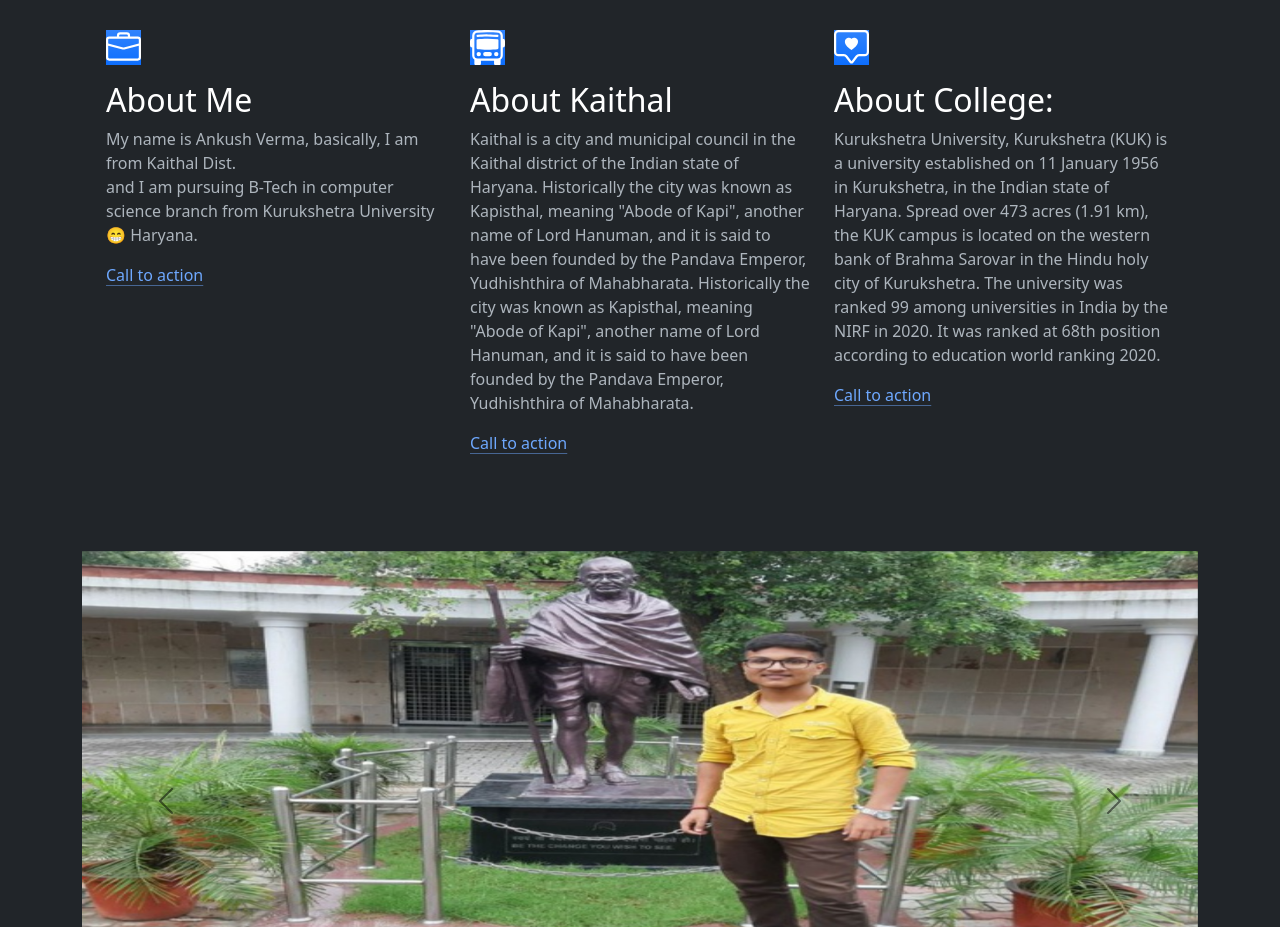
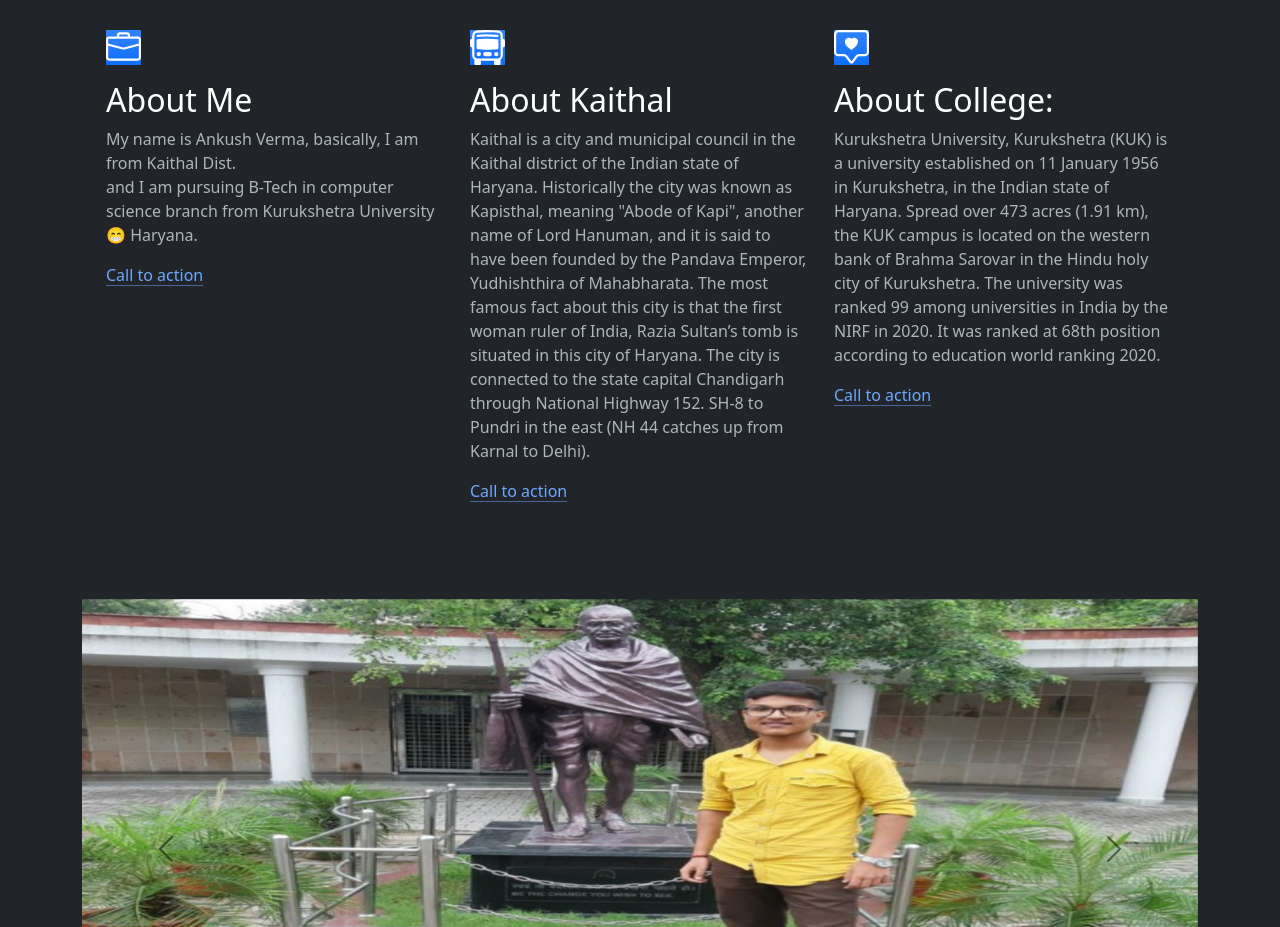
Before and after one commit to Ankush20112003/Introduction-Site, a plain HTML site: page index.html in a window 1280 px wide. Shown: the part 940-1867 px from the top of the page. Drawn offline with nearby package versions, Linux system fonts and the light colour scheme.

Commit message:
Update index.html

```diff
--- a/index.html
+++ b/index.html
@@ -126,7 +126,7 @@
           <div class="feature-icon d-inline-flex align-items-center justify-content-center text-bg-primary bg-gradient fs-2 mb-3">
 <img src="bus-front.svg" alt="box" width="35px" height="35px">          </div>
           <h3 class="fs-2 text-body-emphasis">About Kaithal</h3>
-          <p>Kaithal is a city and municipal council in the Kaithal district of the Indian state of Haryana. Historically the city was known as Kapisthal, meaning "Abode of Kapi", another name of Lord Hanuman, and it is said to have been founded by the Pandava Emperor, Yudhishthira of Mahabharata. Historically the city was known as Kapisthal, meaning "Abode of Kapi", another name of Lord Hanuman, and it is said to have been founded by the Pandava Emperor, Yudhishthira of Mahabharata.</p>
+          <p>Kaithal is a city and municipal council in the Kaithal district of the Indian state of Haryana. Historically the city was known as Kapisthal, meaning "Abode of Kapi", another name of Lord Hanuman, and it is said to have been founded by the Pandava Emperor, Yudhishthira of Mahabharata. The most famous fact about this city is that the first woman ruler of India, Razia Sultan’s tomb is situated in this city of Haryana.  The city is connected to the state capital Chandigarh through National Highway 152. SH-8 to Pundri in the east (NH 44 catches up from Karnal to Delhi). </p>
           <a href="#" class="icon-link">
             Call to action
             <svg class="bi"><use xlink:href="#chevron-right"></use></svg>
```
